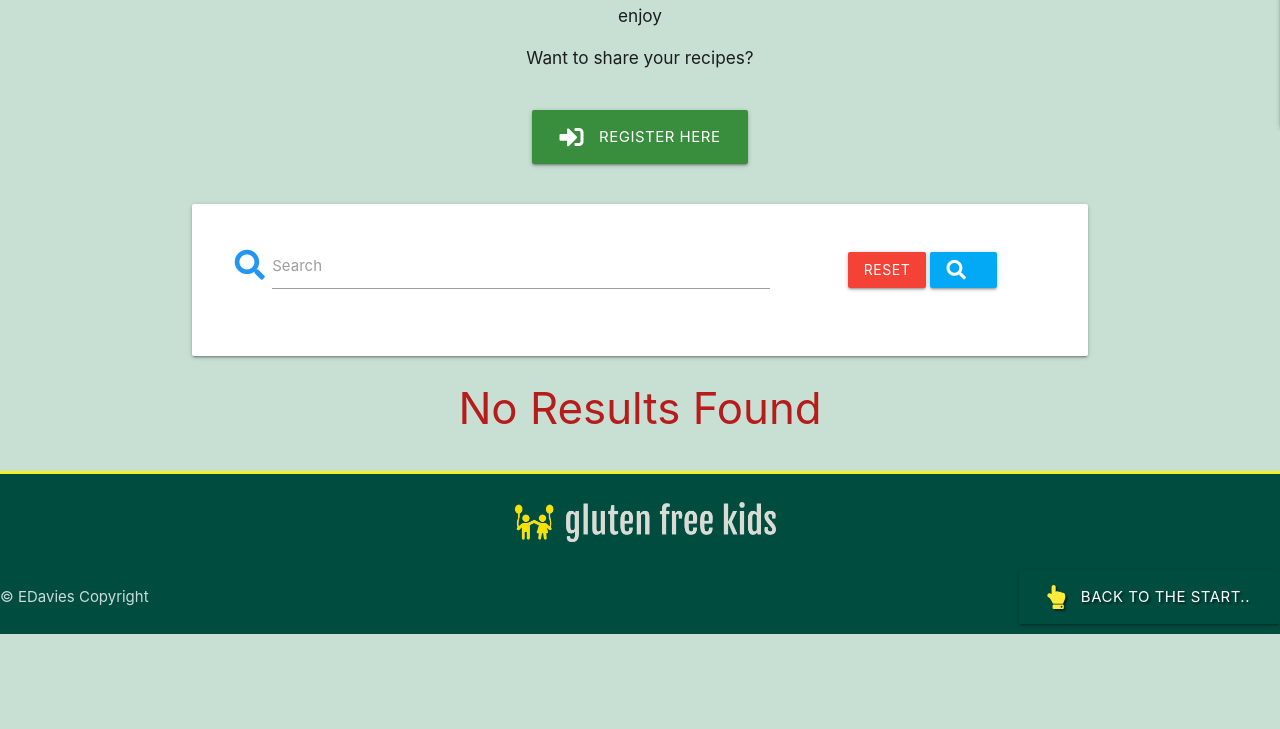
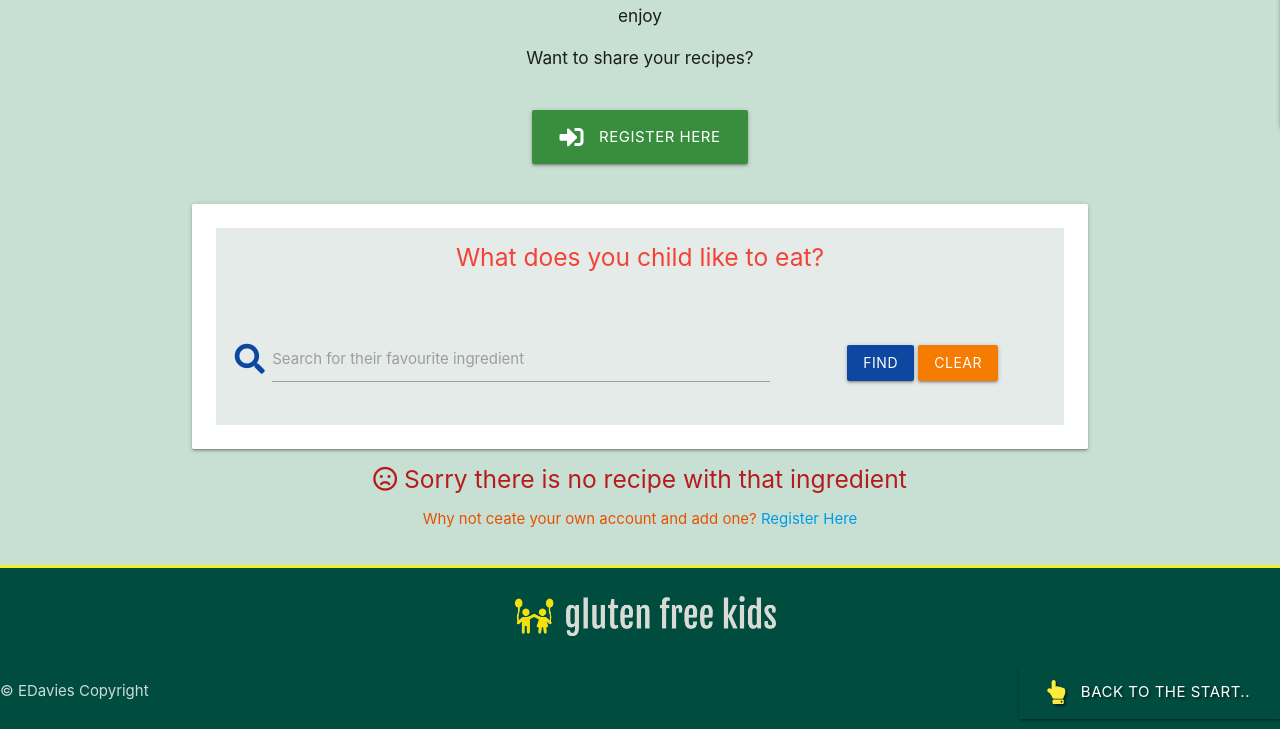
Before and after one commit to EDavies2020/GFRecipes_MS3, a Flask app: page /search in a window 1280 px wide. Shown: the part 733-1462 px from the top of the page. Before the commit the page ends 1367 px from the top, so only its background shows below. Run offline with Flask 2, Linux system fonts and the light colour scheme; data that the repository does not hold is empty; some libraries are stand-ins or nearby versions.

Commit message:
search function on homepage edited

```diff
--- a/static/css/style.css
+++ b/static/css/style.css
@@ -43,6 +43,12 @@ body {
 }
 .reg-button a {
     color: white;
+}
+#search-card {
+    background-color: rgb(229, 235, 232);
+}
+#search-card h5 {
+    margin-bottom: 50px;
 }
 /* recipe cards */
 .card {
--- a/templates/base.html
+++ b/templates/base.html
@@ -51,8 +51,8 @@
             <li><a href="{{ url_for('add_recipe') }}">Add Recipe</a></li>
             <li><a href="{{ url_for('my_recipes') }}">My Recipes</a></li>
             {% else %}
+            <li><a href="{{ url_for('register') }}">Register</a></li>
             <li><a href="{{ url_for('login') }}">Log in</a></li>
-            <li><a href="{{ url_for('register') }}">Register</a></li>
             {% endif %}
         </ul>
     </header>
--- a/templates/recipes.html
+++ b/templates/recipes.html
@@ -24,18 +24,17 @@
   </div>
 </div>
 <div class="row card-panel">
-  <form action="{{ url_for('search') }}" method="POST" class="col s12">
+  <form action="{{ url_for('search') }}" method="POST" class="col s12" id="search-card">
+    <h5 class="center-align red-text darken-4">What does you child like to eat?</h5>
     <div class="row valign-wrapper center-align">
       <div class="input-field col s12 m8">
-        <i class="fas fa-search prefix blue-text"></i>
+        <i class="fas fa-search prefix blue-text text-darken-4"></i>
         <input type="text" name="query" id="query" minlength="3" class="validate" required>
-        <label for="query">Search</label>
+        <label for="query">Search for their favourite ingredient</label>
       </div>
       <div class="col s12 m4">
-        <a href="{{ url_for('get_recipes') }}" class="red btn text-shadow">Reset</a>
-        <button type="submit" class="light-blue btn text-shadow">
-          <i class="fas fa-search left"></i>
-        </button>
+        <button type="submit" class="blue darken-4 btn text-shadow"></i>Find</button>
+        <a href="{{ url_for('get_recipes') }}" class="orange darken-2 btn text-shadow">clear</a>
       </div>
     </div>
   </form>
@@ -81,7 +80,9 @@
   </div>
   {% endfor %}
   {% else %}
-  <h3 class="red-text text-darken-4 center-align">No Results Found</h3>
+  <h5 class="red-text text-darken-4 center-align"><i class="far fa-frown"></i> Sorry there is no recipe with that ingredient</h5>
+  <p class="orange-text text-darken-4 center-align">Why not ceate your own account and add one?
+    <a href="{{ url_for('register') }}">Register Here</p></h4>
 {% endif%}
 
 </div>
```
